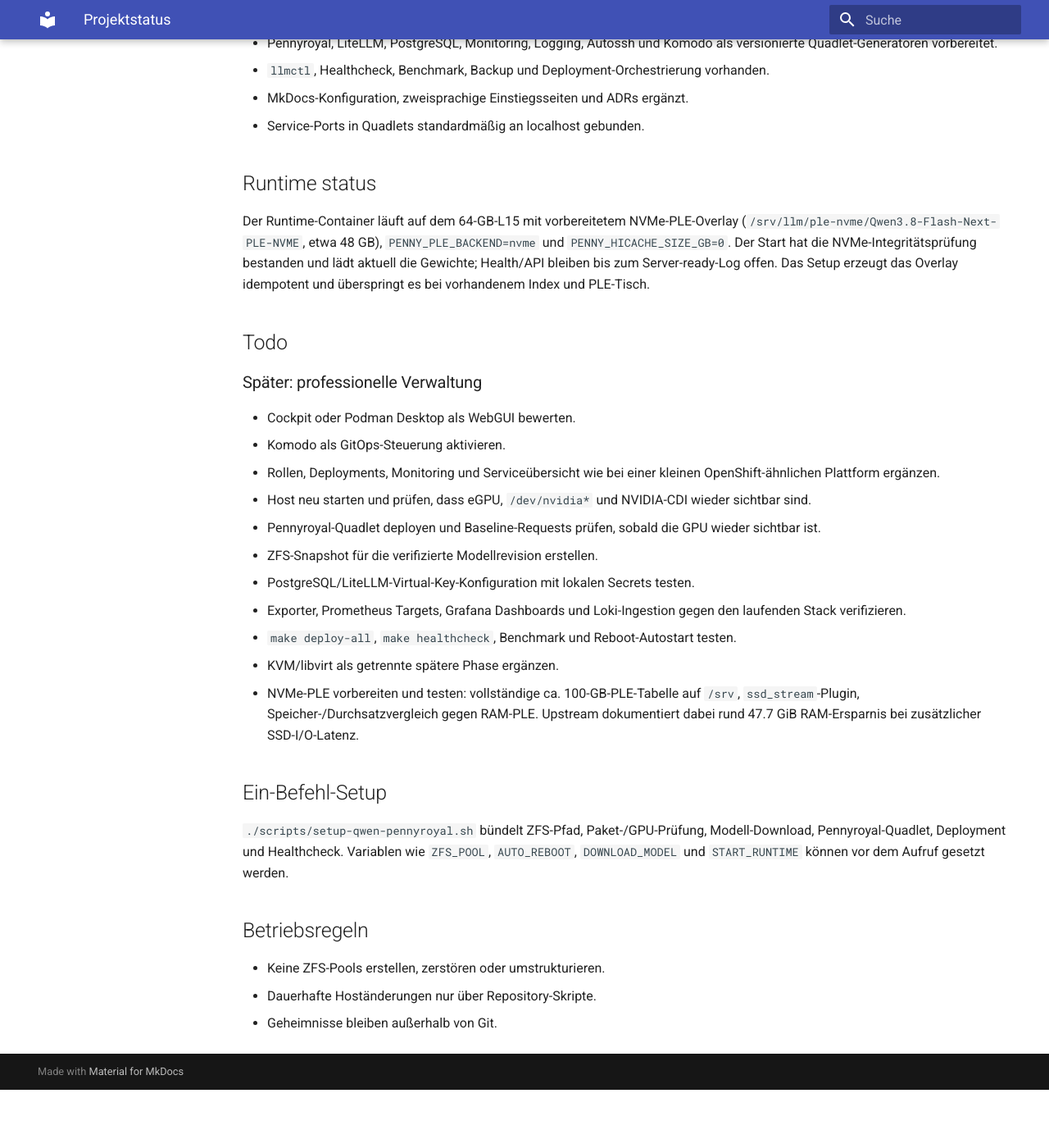
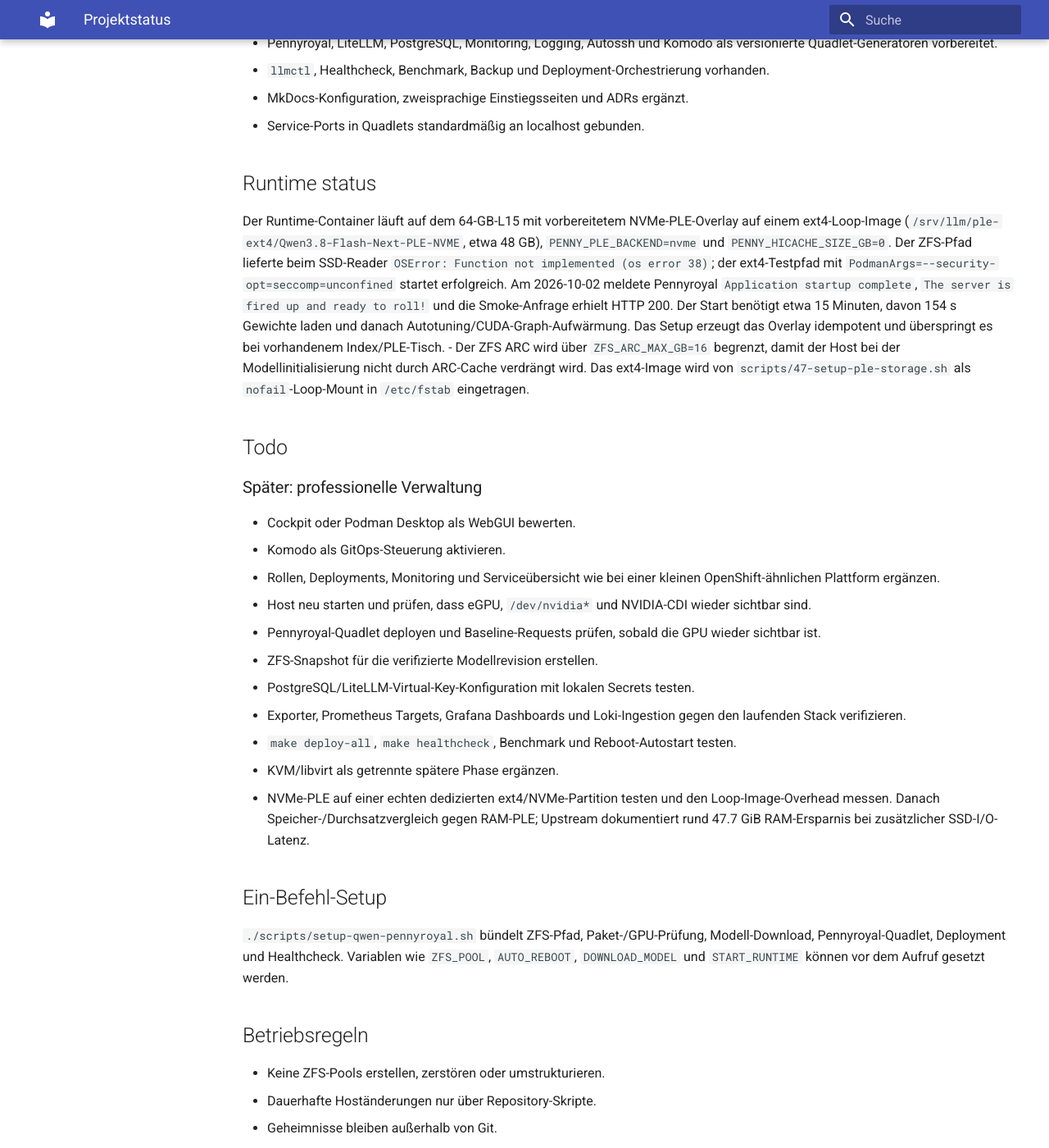
Before and after one commit to thomasdenk79-cyber/llm-infra-setup, an MkDocs documentation site: the page built from docs/STATUS.md, in a window 1280 px wide and 1400 px high, scrolled down 861 px. Shown: the whole window at 82% size. Built offline with MkDocs 1.6.1 and Material for MkDocs 9.7.7, drawn with Linux system fonts in a browser that asks for light colours; before the commit the page ends 2190 px from its top, so only the background shows below that.

Commit message:
make NVMe PLE storage robust and document working runtime

```diff
--- a/docs/STATUS.md
+++ b/docs/STATUS.md
@@ -23,7 +23,8 @@
 
 ## Runtime status
 
-Der Runtime-Container läuft auf dem 64-GB-L15 mit vorbereitetem NVMe-PLE-Overlay (`/srv/llm/ple-nvme/Qwen3.8-Flash-Next-PLE-NVME`, etwa 48 GB), `PENNY_PLE_BACKEND=nvme` und `PENNY_HICACHE_SIZE_GB=0`. Der Start hat die NVMe-Integritätsprüfung bestanden und lädt aktuell die Gewichte; Health/API bleiben bis zum Server-ready-Log offen. Das Setup erzeugt das Overlay idempotent und überspringt es bei vorhandenem Index und PLE-Tisch.
+Der Runtime-Container läuft auf dem 64-GB-L15 mit vorbereitetem NVMe-PLE-Overlay auf einem ext4-Loop-Image (`/srv/llm/ple-ext4/Qwen3.8-Flash-Next-PLE-NVME`, etwa 48 GB), `PENNY_PLE_BACKEND=nvme` und `PENNY_HICACHE_SIZE_GB=0`. Der ZFS-Pfad lieferte beim SSD-Reader `OSError: Function not implemented (os error 38)`; der ext4-Testpfad mit `PodmanArgs=--security-opt=seccomp=unconfined` startet erfolgreich. Am 2026-10-02 meldete Pennyroyal `Application startup complete`, `The server is fired up and ready to roll!` und die Smoke-Anfrage erhielt HTTP 200. Der Start benötigt etwa 15 Minuten, davon 154 s Gewichte laden und danach Autotuning/CUDA-Graph-Aufwärmung. Das Setup erzeugt das Overlay idempotent und überspringt es bei vorhandenem Index/PLE-Tisch.
+- Der ZFS ARC wird über `ZFS_ARC_MAX_GB=16` begrenzt, damit der Host bei der Modellinitialisierung nicht durch ARC-Cache verdrängt wird. Das ext4-Image wird von `scripts/47-setup-ple-storage.sh` als `nofail`-Loop-Mount in `/etc/fstab` eingetragen.
 
 ## Todo
 
@@ -41,7 +42,7 @@
 5. Exporter, Prometheus Targets, Grafana Dashboards und Loki-Ingestion gegen den laufenden Stack verifizieren.
 6. `make deploy-all`, `make healthcheck`, Benchmark und Reboot-Autostart testen.
 7. KVM/libvirt als getrennte spätere Phase ergänzen.
-8. NVMe-PLE vorbereiten und testen: vollständige ca. 100-GB-PLE-Tabelle auf `/srv`, `ssd_stream`-Plugin, Speicher-/Durchsatzvergleich gegen RAM-PLE. Upstream dokumentiert dabei rund 47.7 GiB RAM-Ersparnis bei zusätzlicher SSD-I/O-Latenz.
+8. NVMe-PLE auf einer echten dedizierten ext4/NVMe-Partition testen und den Loop-Image-Overhead messen. Danach Speicher-/Durchsatzvergleich gegen RAM-PLE; Upstream dokumentiert rund 47.7 GiB RAM-Ersparnis bei zusätzlicher SSD-I/O-Latenz.
 
 ## Ein-Befehl-Setup
 
```
Also changed, not shown: CHANGELOG.md (+2 -0 lines), 6 other files.
